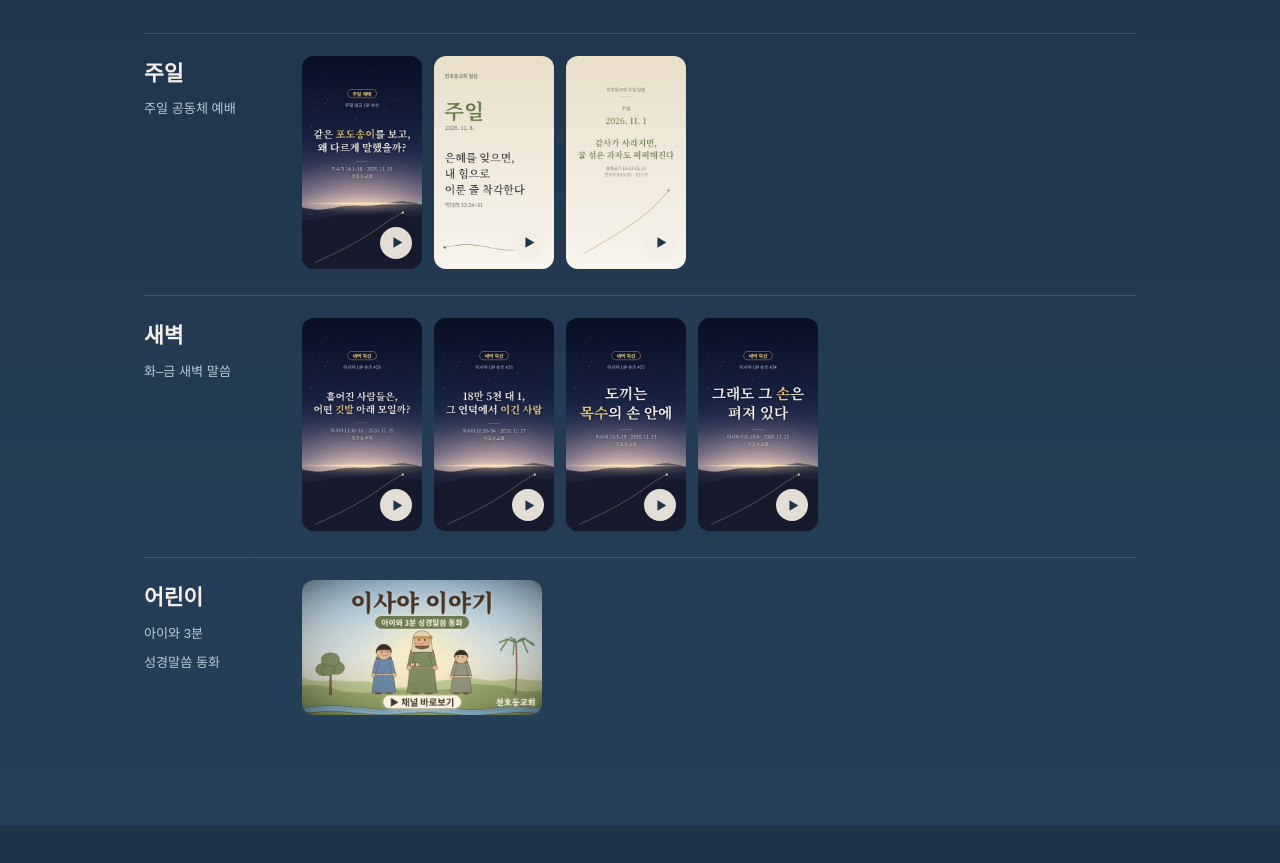
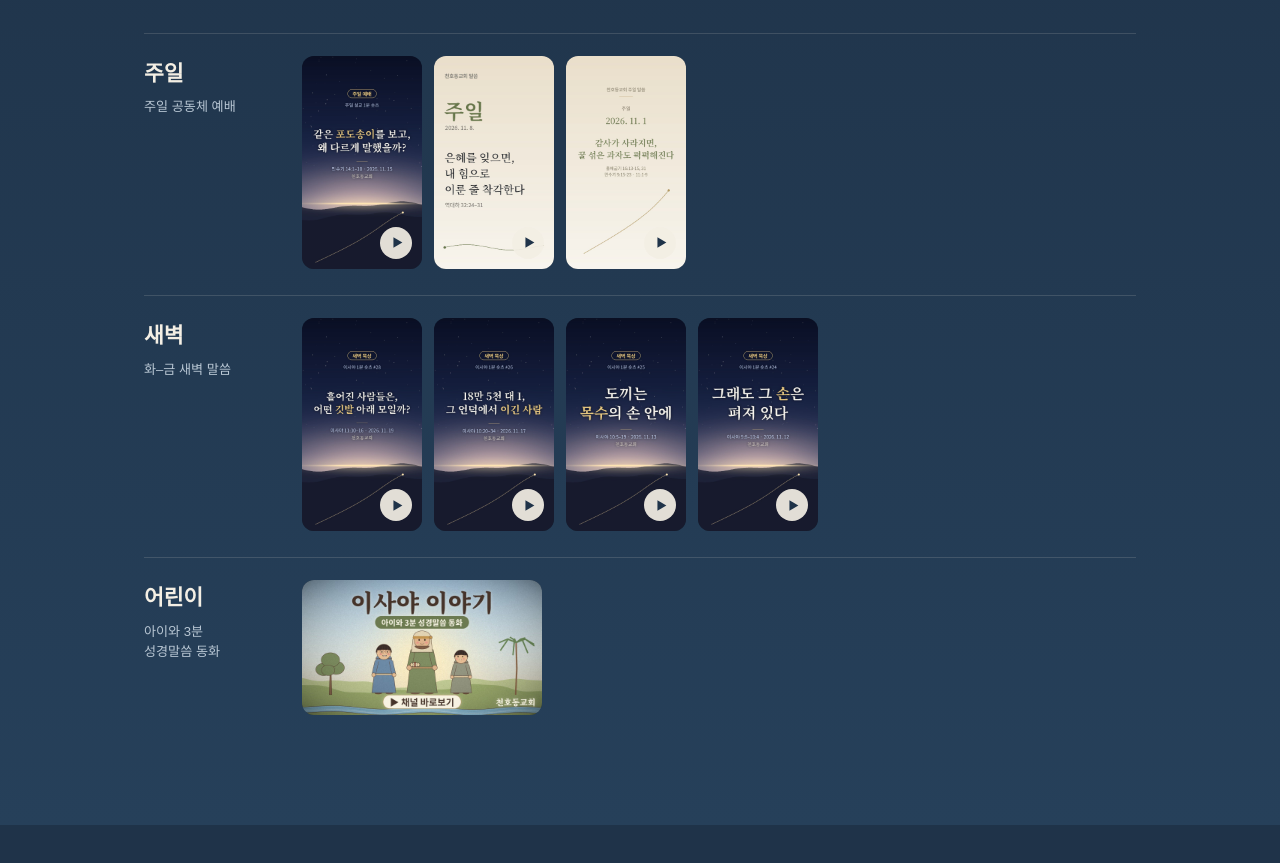
Before and after one commit to Cheonho-Church/cheonhodong, a plain HTML site: page index.html in a window 1280 px wide. Shown: the part 5171-6034 px from the top of the page. Drawn offline with Linux system fonts and the light colour scheme; a web font is replaced by a local one.

Commit message:
영상 줄 이름 줄간격 정리
Co-Authored-By: Claude Sonnet 5.5 <noreply@anthropic.com>
Claude-Session: https://claude.ai/code/session_01SUQQLDh1VZ9DJkmDKHFesn

```diff
--- a/index.html
+++ b/index.html
@@ -264,8 +264,8 @@ dialog.lb[open]{display:flex;flex-direction:column;align-items:center;justify-co
 .mrow{display:grid;grid-template-columns:1fr;gap:12px;padding:22px 0;border-top:1px solid rgba(244,239,228,.14)}
 @media (min-width:760px){.mrow{grid-template-columns:130px 1fr;gap:28px;align-items:start}}
 .mlabel b{display:block;font-family:var(--display);font-weight:600;font-size:1.35rem;letter-spacing:-.01em}
-.mlabel span{font-size:.82rem;color:var(--on-dark-muted)}
-@media (max-width:759px){.mlabel{display:flex;align-items:baseline;gap:10px}.mlabel b{font-size:1.2rem}}
+.mlabel span{display:block;line-height:1.5;margin-top:4px;font-size:.82rem;color:var(--on-dark-muted)}
+@media (max-width:759px){.mlabel{display:flex;align-items:baseline;gap:10px}.mlabel span{margin-top:0}.mlabel b{font-size:1.2rem}}
 .mlist{display:flex;gap:12px;overflow-x:auto;padding-bottom:4px;scroll-snap-type:x mandatory}
 .mlist > *{flex:0 0 calc((100% - 36px) / 4);scroll-snap-align:start}
 @media (min-width:760px){.mlist > *{flex-basis:120px}}
```
